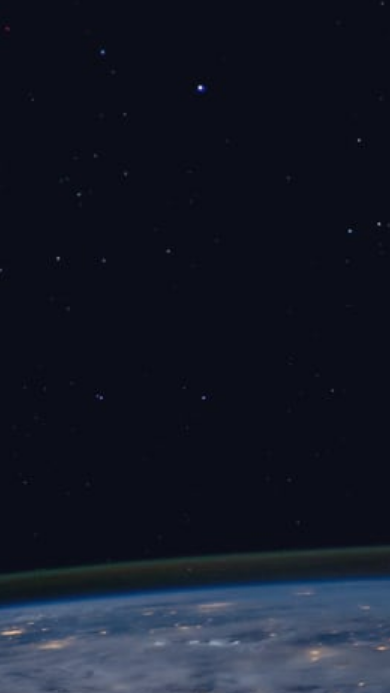
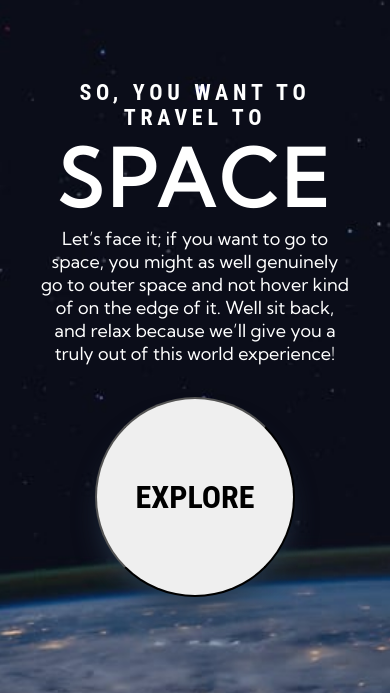
Before and after one commit to redamohamed19/Space-tourism-multi-page-website, a React app: page / in a window 390 px wide. Shown: the part 91-784 px from the top of the page. Built offline with nearby package versions, Linux system fonts and the light colour scheme.

Commit message:
implement home page

```diff
--- a/src/css/style.css
+++ b/src/css/style.css
@@ -1,3 +1,5 @@
+@import url('https://fonts.googleapis.com/css2?family=Kumbh+Sans&family=Lalezar&display=swap');
+@import url('https://fonts.googleapis.com/css2?family=Kumbh+Sans&family=Lalezar&display=swap');
 @import url('https://fonts.googleapis.com/css2?family=Kumbh+Sans&family=Lalezar&display=swap');
 * {
   padding: 0;
@@ -59,6 +61,47 @@ nav {
 .res_navbar {
   display: none;
 }
+.home_grid {
+  display: grid;
+  grid-template-columns: 50% 50%;
+  height: 500px;
+  align-items: center;
+  justify-content: center;
+  margin-top: 100px;
+}
+.intro {
+  color: white;
+}
+.info {
+  margin: auto auto;
+  width: 50%;
+}
+.h1intro {
+  letter-spacing: 4.75px;
+  font-size: 1.375rem;
+  text-align: left;
+  padding: 20 0 0 0px;
+}
+.space {
+  font-size: 6.875rem;
+  font-family: 'Kumbh Sans', sans-serif;
+}
+.introp {
+  font-family: 'Kumbh Sans', sans-serif;
+  font-size: 1.125rem;
+  text-align: left;
+}
+.btn {
+  font-weight: bold;
+  border-radius: 100%;
+  width: 250px;
+  height: 250px;
+  font-size: 2rem;
+  margin-left: 250px;
+  box-shadow: rgb(38, 57, 77) 0px 20px 30px -10px;
+}
+.explore {
+}
 
 @media only screen and (max-width: 1200px) {
   #root {
@@ -77,6 +120,15 @@ nav {
   .navbar li {
     width: unset;
     padding-right: 0px;
+  }
+  .info {
+    width: 80%;
+  }
+  .space {
+    font-size: 4.875rem;
+  }
+  .btn {
+    margin-left: 70px;
   }
 }
 @media only screen and (max-width: 640px) {
@@ -107,6 +159,14 @@ nav {
     cursor: pointer;
     z-index: 3;
   }
+  .menuclicked {
+    animation: Clicked 1s 1;
+    transform: scale(1.25, 1.5);
+  }
+  .menunoclicked {
+    animation: noClicked 1s 1;
+    transform: scale(1);
+  }
   .res_navbar {
     position: absolute;
     display: flex;
@@ -122,7 +182,7 @@ nav {
   .close_navbar {
     position: absolute;
     animation: closenavbar 1s 1;
-    right: 500px;
+    right: 800px;
   }
   .open_navbar {
     position: absolute;
@@ -140,12 +200,50 @@ nav {
     font-size: 15px;
     font-family: 'Kumbh Sans', sans-serif;
   }
+  .home_grid {
+    grid-template-rows: 50% 50%;
+    grid-template-columns: 100%;
+    height: 500px;
+    align-items: center;
+    justify-content: center;
+    margin-top: 100px;
+  }
+  .h1intro,
+  .introp {
+    text-align: center;
+  }
+  .explore {
+    margin-top: 50px;
+    display: flex;
+    justify-content: center;
+  }
+  .btn {
+    margin: auto auto;
+    width: 200px;
+    height: 200px;
+  }
   @keyframes opennavbar {
     from {
       transform: translate(1000px);
     }
     to {
       right: 0;
+    }
+  }
+  @keyframes Clicked {
+    from {
+      transform: scale(1);
+    }
+    to {
+      transform: scale(1.25, 1.5);
+    }
+  }
+  @keyframes noClicked {
+    from {
+      transform: scale(1.25, 1.5);
+    }
+    to {
+      transform: scale(1);
     }
   }
 
--- a/src/js/app.js
+++ b/src/js/app.js
@@ -7,8 +7,11 @@ const App = () => {
     console.log('hello');
     document.getElementById('menu').classList.toggle('close_navbar');
     document.getElementById('menu').classList.toggle('open_navbar');
+    document.getElementById('spinner').classList.toggle('menunoclicked');
+    document.getElementById('spinner').classList.toggle('menuclicked');
   };
   return (
+    <div>
       <nav>
         <img src={logo} className="logo" />
         <div className="co_nav">
@@ -37,7 +40,11 @@ const App = () => {
           </ul>
         </div>
         <div className="hamburger">
-        <div className="menu" onClick={openandclose}></div>
+          <div
+            className="menu menunoclicked"
+            id="spinner"
+            onClick={openandclose}
+          ></div>
           <ul className="res_navbar close_navbar" id="menu">
             <li>
               <a>
@@ -62,6 +69,25 @@ const App = () => {
           </ul>
         </div>
       </nav>
+      <section className="home_grid">
+        <div className="intro">
+          <div className="info">
+            <h1 className="h1intro">
+              SO, YOU WANT TO TRAVEL TO <span className="space">SPACE</span>
+            </h1>
+            <p className="introp">
+              Let’s face it; if you want to go to space, you might as well
+              genuinely go to outer space and not hover kind of on the edge of
+              it. Well sit back, and relax because we’ll give you a truly out of
+              this world experience!
+            </p>
+          </div>
+        </div>
+        <div className="explore">
+          <button className="btn">EXPLORE</button>
+        </div>
+      </section>
+    </div>
   );
 };
 
```
Also changed, not shown: dist/main.[contentHash].bundle.js. Lines whose indentation alone changed are shown as unchanged.
